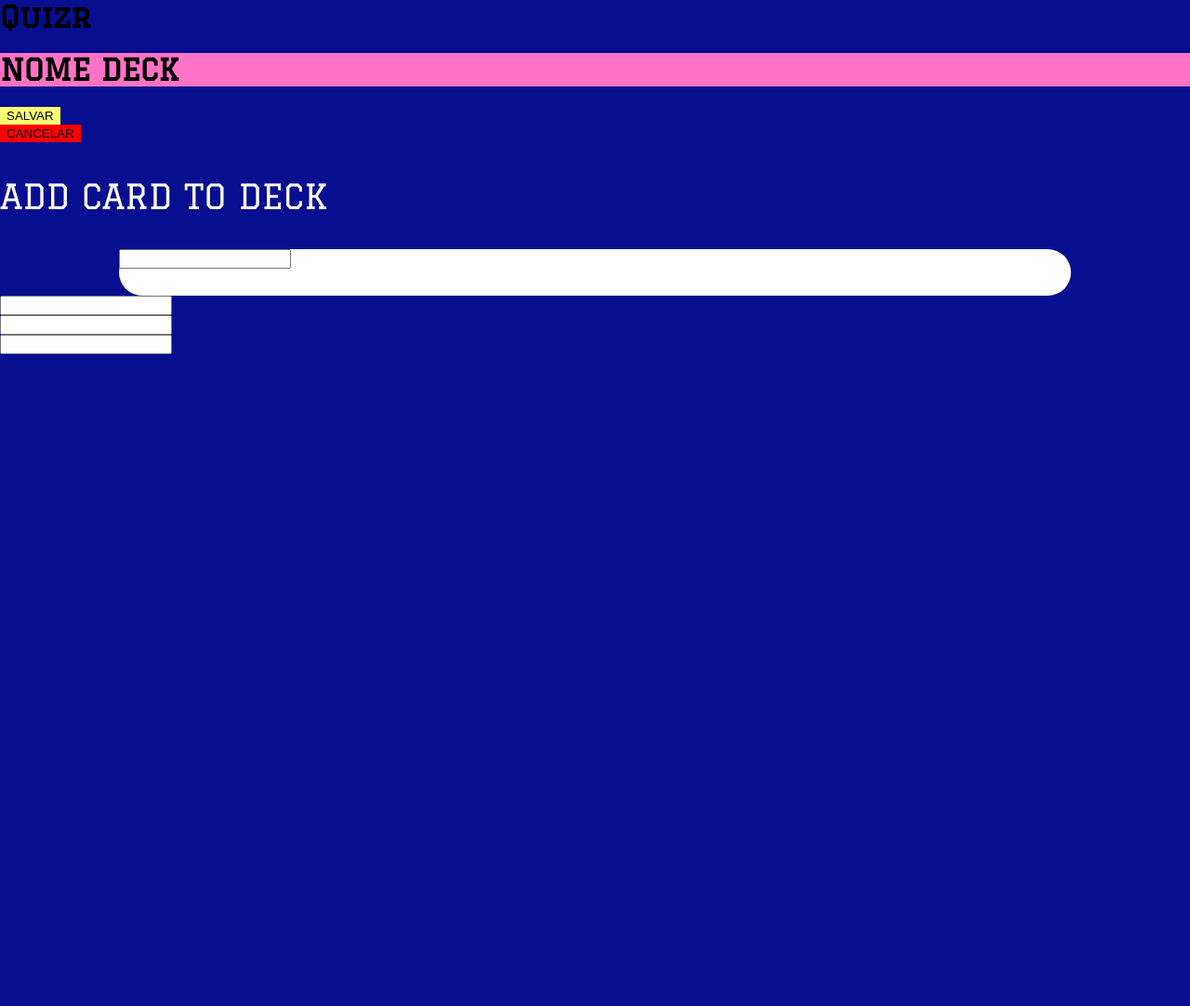
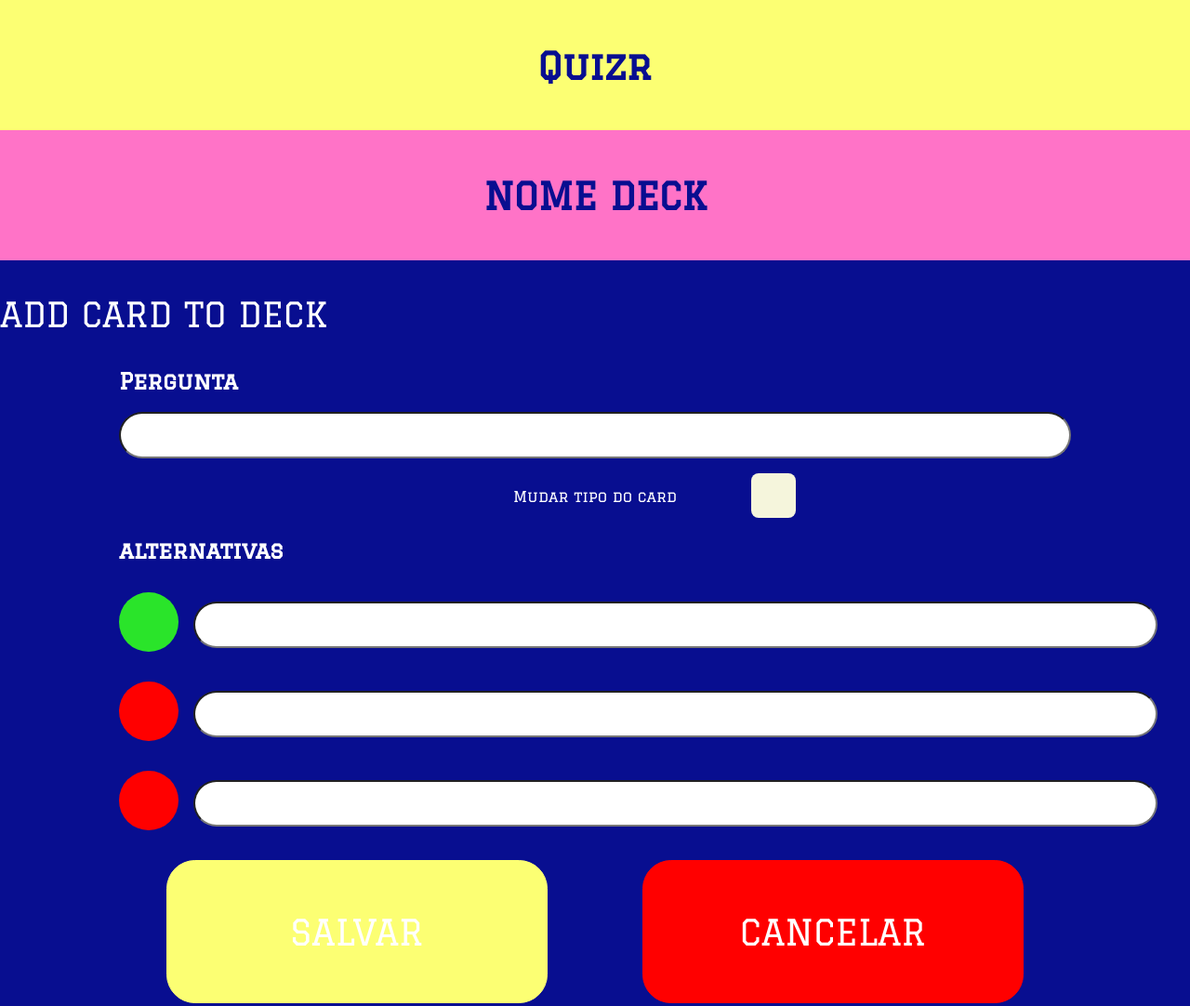
Before and after one commit to USPCodeLabSanca/Flashcard-Quizz-on, a plain HTML site: page pages/adicionarCards.html in a window 1280 px wide. Shown: the whole page at 93% size. Before the commit the page ends 800 px from the top, so only its background shows below. Drawn offline with Linux system fonts and the light colour scheme.

Commit message:
Alterações em adicionarCards

```diff
--- a/pages/adicionarCards.html
+++ b/pages/adicionarCards.html
@@ -6,28 +6,44 @@
     </head>
     <body>
         <header>
-            <h1>Quizr </h1>
+            <div class="header">
+            <h1>Quizr</h1>
+            </div>
+            <div class='header deck'>
+            <h1>NOME DECK</h1>
+            </div>
         </header>
-        <div class="deck">
-            <h1>NOME DECK</h1>
+
+        <p class="titulo">ADD CARD TO DECK</p>
+        <h2>Pergunta</h2>
+        <input class="barra"></input>
+        <div class="select">
+            <p>Mudar tipo do card</p>
+            <div class="check"></div>
         </div>
-        <div>
-            <button class="salvar">SALVAR</button>
+        <div class="subjetiva">
+            <h2>Resposta</h2>
+            <input class="barra"></input>
         </div>
-        <div>
-            <button class="cancelar">CANCELAR</button>
+        <div class="alternativas">
+            <h2>alternativas</h2>
+            <div class="circuloResposta">
+                <div class="circulo green"></div>
+                <input class="Resposta"></input>
+            </div>
+            <div class="circuloResposta">
+                <div class="circulo red"></div>
+                <input class="Resposta"></input>
+            </div>
+            <div class="circuloResposta">
+                <div class="circulo red"></div>
+                <input class="Resposta"></input>
+            </div>
         </div>
-        <div class="titulo">
-            <p>ADD CARD TO DECK</p>
+        <div class="butoes">
+            <button class="salvar botao">SALVAR</button>
+            <button class="cancelar botao">CANCELAR</button>
         </div>
-        <div class="barra">
-            <input></input>
-        </div>
-         <div class="Resposta1"><input></input></div>
-        <div class="Resposta2"><input></input></div>
-        <div class="Resposta3"><input></input></div>
-        <div class="circulo1"></div>
-        <div class="circulo2"></div>
-        <div class="circulo3"></div>
+        <script src="../scripts/newCard.js"></script>
     </body>
 </html>
```
